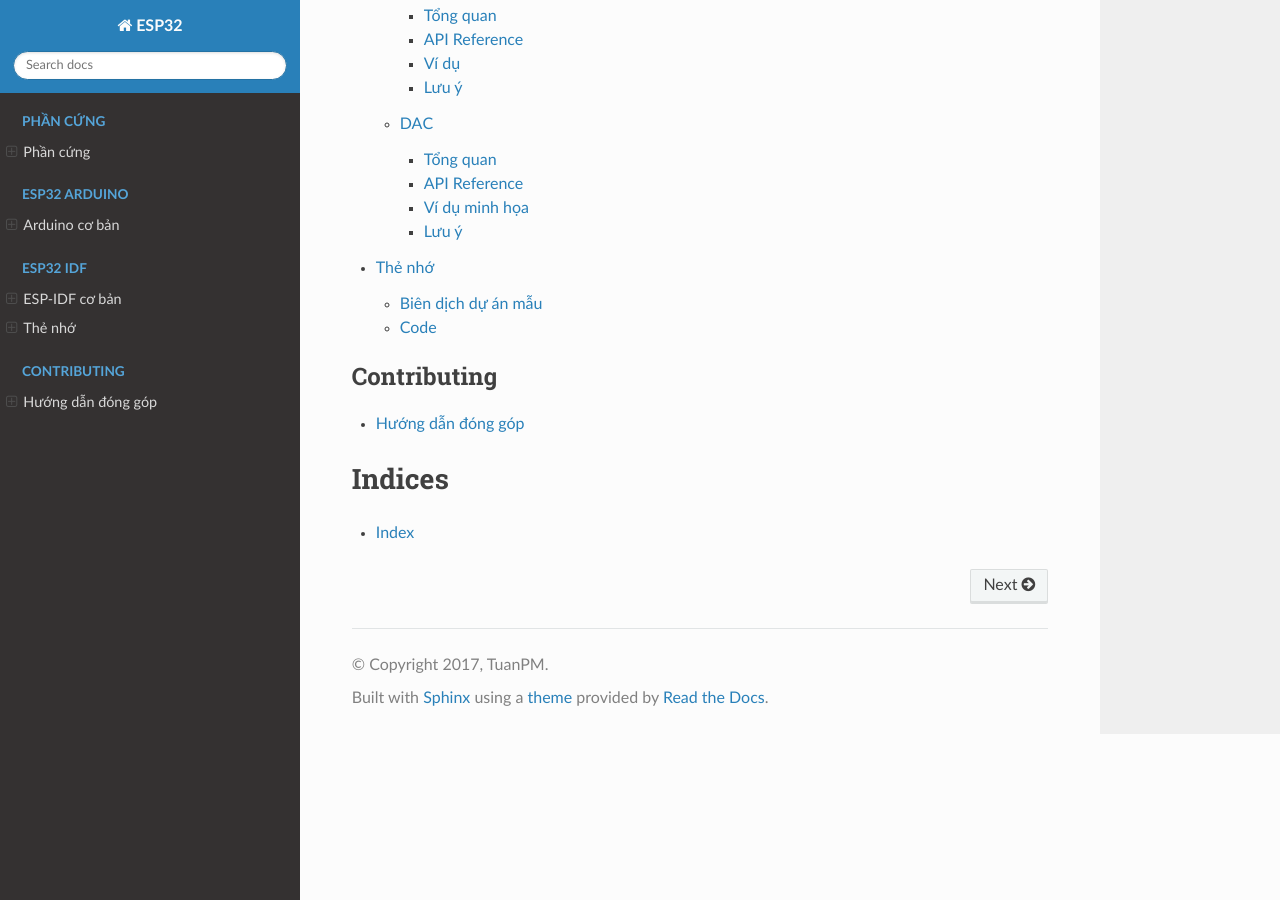
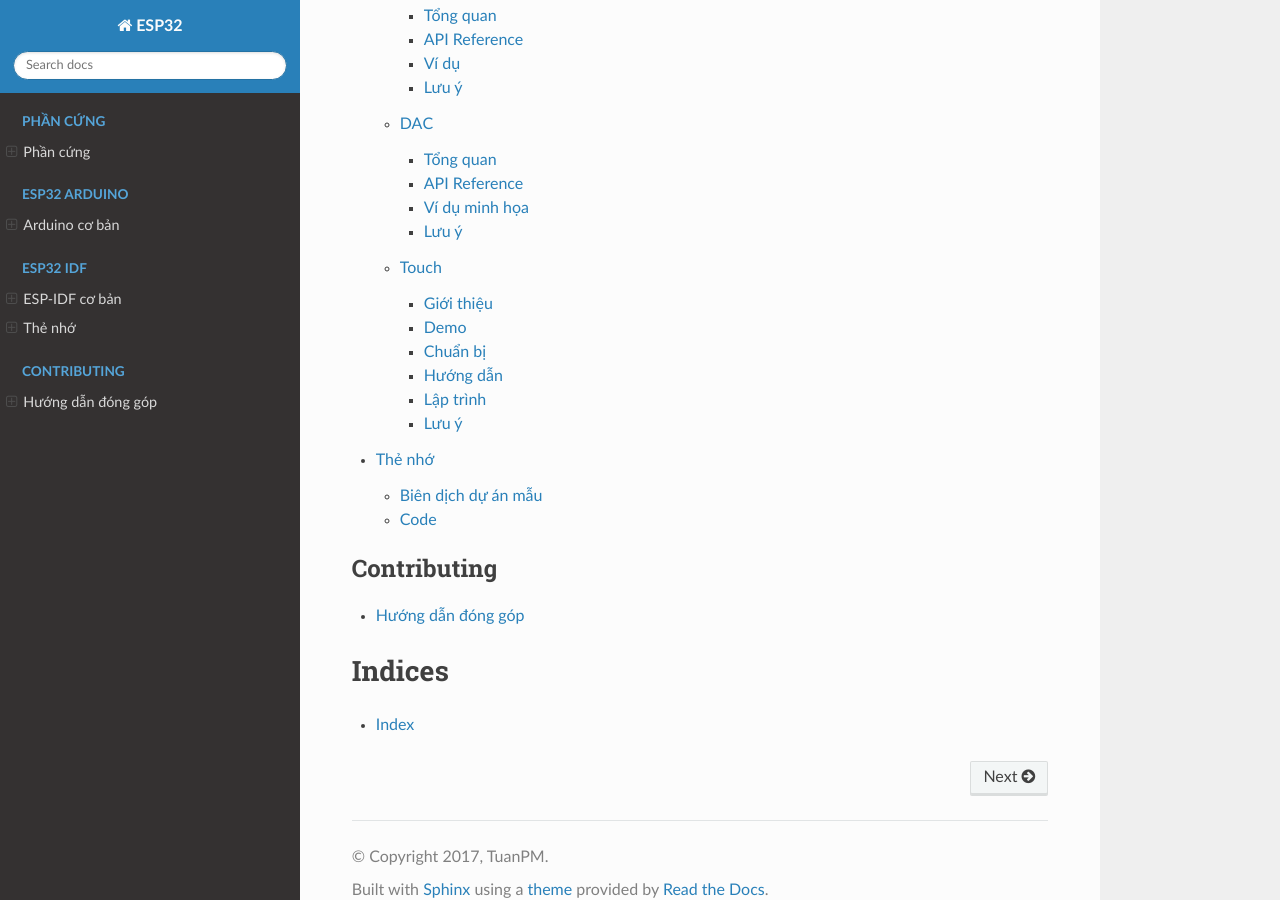
Before and after one commit to esp32vn/esp32.vn, a Sphinx documentation site: the page built from docs/index.rst, in a window 1280 px wide and 900 px high, scrolled down 3060 px. Built offline with Sphinx 7.4.7 and the Read the Docs theme 2.0.0, drawn with Linux system fonts in a browser that asks for light colours; some of the changed lines change nothing that is shown.

Commit message:
add touch

```diff
--- a/docs/idf/adc.rst
+++ b/docs/idf/adc.rst
@@ -2,7 +2,7 @@ CHUYỂN ĐỔI TƯƠNG TỰ SANG SỐ
 ============================
 
 Tổng quan
---------
+---------
 
 ESP32 tích hợp 12-bit SAR (Successive Approximation Register) ADCs và hỗ trợ đo trên 18 chân analog. Một trong số các chân này được dùng để xây dựng bộ khuyếch đại có độ lợi khả trình (programmable gain amplifier) nhằm đo các tín hiệu analog yếu.
 
--- a/docs/idf/index.rst
+++ b/docs/idf/index.rst
@@ -10,3 +10,4 @@ ESP32 IDF
    Nút nhấn <button>
    ADC <adc>
    DAC <dac>
+   Touch  <touch_pad>
--- /dev/null
+++ b/docs/idf/touch_pad.rst
@@ -0,0 +1,186 @@
+Lập trình cảm ứng (Touch) với ESP32 IDF
+---------------------------------------
+
+Giới thiệu
+==========
+
+* Trong ESP32 có tất cả 10 kênh Touch:
+
+  * ``TOUCH_PAD_NUM0``: Touch pad channel 0 is GPIO4
+  * ``TOUCH_PAD_NUM1``: Touch pad channel 0 is GPIO0
+  * ``TOUCH_PAD_NUM2``: Touch pad channel 0 is GPIO2
+  * ``TOUCH_PAD_NUM3``: Touch pad channel 0 is GPIO15
+  * ``TOUCH_PAD_NUM4``: Touch pad channel 0 is GPIO13
+  * ``TOUCH_PAD_NUM5``: Touch pad channel 0 is GPIO12
+  * ``TOUCH_PAD_NUM6``: Touch pad channel 0 is GPIO14
+  * ``TOUCH_PAD_NUM7``: Touch pad channel 0 is GPIO27
+  * ``TOUCH_PAD_NUM8``: Touch pad channel 0 is GPIO33
+  * ``TOUCH_PAD_NUM9``: Touch pad channel 0 is GPIO32
+
+* Dưới đây là ví dụ đơn giản bật tắt LED bằng cách chạm vào tấm cảm ứng lập trình trên board ESP32-Wifi-Uno.
+
+Demo
+====
+.. youtube:: https://www.youtube.com/watch?v=SxPDVPu8tug
+
+Chuẩn bị
+========
+
++-------------------------------+--------------------------------------------+
+| **Phần cứng**                 | **Link**                                   |
++===============================+============================================+
+| Board ESP32-Wifi-Uno          | https://github.com/esp32vn/esp32-iot-uno   |
++-------------------------------+--------------------------------------------+
+
+Hướng dẫn
+=========
+
+Tải dự án mẫu:
+**************
+.. code:: bash
+
+    git clone https://github.com/espressif/esp-idf.git
+
+Include
+*******
+.. code:: cpp
+
+    #include "driver/touch_pad.h"
+
+* ``driver/touch_pad.h``: Bao gồm cấu hình các thiết bị ngoại vi trong hệ thống ESP. Chức năng của nó như là hệ thống khởi tạo.
+
+Define
+******
+.. code:: cpp
+
+		#define LED_GPIO 23
+		#define BTN_GPIO 18
+
+* Định nghĩa ``LED_GPIO 23`` là ``GPIO23``.
+* Định nghĩa ``BTN_GPIO 18`` là ``GPIO18``.
+
+GPIO
+****
+.. code:: cpp
+
+    gpio_pad_select_gpio (uint8_t gpio_num);
+
+* Chọn pad làm chức năng GPIO từ IOMUX.
+
+.. code:: cpp
+
+		gpio_set_direction (gpio_num_t gpio_num, gpio_mode_t mode);
+
+* Định hướng GPIO, chẳng hạn như output only, input only, output and input.
+* Có 2 đối số được truyền vào hàm:
+	* ``gpio_num_t gpio_num``: Lựa chon PIN
+		*	``GPIO_NUM_0`` ... ``GPIO_NUM_39``  hoặc ``0`` ... ``39``.
+	* ``gpio_mode_t mode``	: Lựa chọn Mode
+		* ``GPIO_MODE_INPUT``: input only
+		* ``GPIO_MODE_OUTPUT``: output only mode
+		* ``GPIO_MODE_OUTPUT_OD``: output only with open-drain mode
+		* ``GPIO_MODE_INPUT_OUTPUT_OD``: output and input with open-drain mode
+		* ``GPIO_MODE_INPUT_OUTPUT``: output and input mode
+
+.. code:: cpp
+
+		gpio_set_pull_mode (gpio_num_t gpio_num, gpio_pull_mode_t pull);
+
+* Sử dụng chức năng này để configure GPIO pull mode, chẳng hạn như pull-up, pull-down.
+* Hàm này có 2 đối số được truyền vào:
+	* ``gpio_num_t gpio_num``: Lựa chon PIN
+	* ``gpio_pull_mode_t pull``	: Lựa chon chế độ
+		* ``GPIO_PULLUP_ONLY``: Pad pull up
+		* ``GPIO_PULLDOWN_ONLY``: Pad pull down
+		* ``GPIO_PULLUP_PULLDOWN``: Pad pull up and pull down
+		* ``GPIO_FLOATING``: Pad floating
+
+.. code:: cpp
+
+    gpio_get_level (gpio_num_t gpio_num);
+
+* Hàm này trả về mức logic giá trị đầu vào:
+	* ``0``: nếu ngõ vào là mức thấp.
+	* ``1``: nếu ngõ vào là mức cao.
+
+.. code:: cpp
+
+		gpio_set_direction (gpio_num_t gpio_num, gpio_mode_t mode);
+
+* Thiết lập mức (LOW hoặc HIGH) cho GPIO.
+* Có 2 đối số được truyền vào hàm:
+	* ``gpio_num_t gpio_num``: Lựa chon PIN
+		*	``GPIO_NUM_0`` ... ``GPIO_NUM_39``  hoặc ``0`` ... ``39``.
+	* ``uint32_t level``	: Lựa chọn mức logic
+		* ``0``: Mức thấp
+		* ``1``: Mức cao
+
+Make file:
+**********
+.. code:: bash
+
+    PROJECT_NAME := myProject
+    include $(IDF_PATH)/make/project.mk
+
+* ``PROJECT_NAME := myProject`` : Tạo ra một mã nhị phân với tên này tức là - myProject.bin, myProject.elf.
+
+Lập trình
+=========
+    Bây giờ, bạn có thể xem code hoàn chỉnh.
+
+.. code:: cpp
+
+    /* Touch Pad Read Example
+
+      This example code is in the Public Domain (or CC0 licensed, at your option.)
+
+      Unless required by applicable law or agreed to in writing, this
+      software is distributed on an "AS IS" BASIS, WITHOUT WARRANTIES OR
+      CONDITIONS OF ANY KIND, either express or implied.
+    */
+    #include <stdio.h>
+    #include "freertos/FreeRTOS.h"
+    #include "freertos/task.h"
+
+    #include "driver/touch_pad.h"
+
+    /*
+      Read values sensed at all available touch pads.
+      Print out values in a loop on a serial monitor.
+    */
+    static void tp_example_read_task(void *pvParameter)
+    {
+      while (1) {
+          uint16_t touch_value;
+          for (int i=0; i<TOUCH_PAD_MAX; i++) {
+              ESP_ERROR_CHECK(touch_pad_read(i, &touch_value));
+              printf("T%d:%4d ", i, touch_value);
+          }
+          printf("\n");
+          vTaskDelay(500 / portTICK_PERIOD_MS);
+      }
+    }
+
+    void app_main()
+    {
+      // Initialize touch pad peripheral
+      touch_pad_init();
+
+      // Start task to read values sensed by pads
+      xTaskCreate(&tp_example_read_task, "touch_pad_read_task", 2048, NULL, 5, NULL);
+    }
+
+Hướng dẫn config, nạp và debug chương trình:
+********************************************
+
+.. code:: cpp
+
+    make menuconfig
+    make flash
+    make moniter
+
+Lưu ý
+=====
+* Hướng dẫn cài đặt `ESP-IDF <https://esp-idf.readthedocs.io/en/latest/index.html>`_
+* Nạp và Debug chương trình `xem tại đây <https://esp-idf.readthedocs.io/en/latest/index.html>`_
+* Tài nguyên hệ thống xem `tại đây <https://github.com/espressif/esp-idf>`_
```
